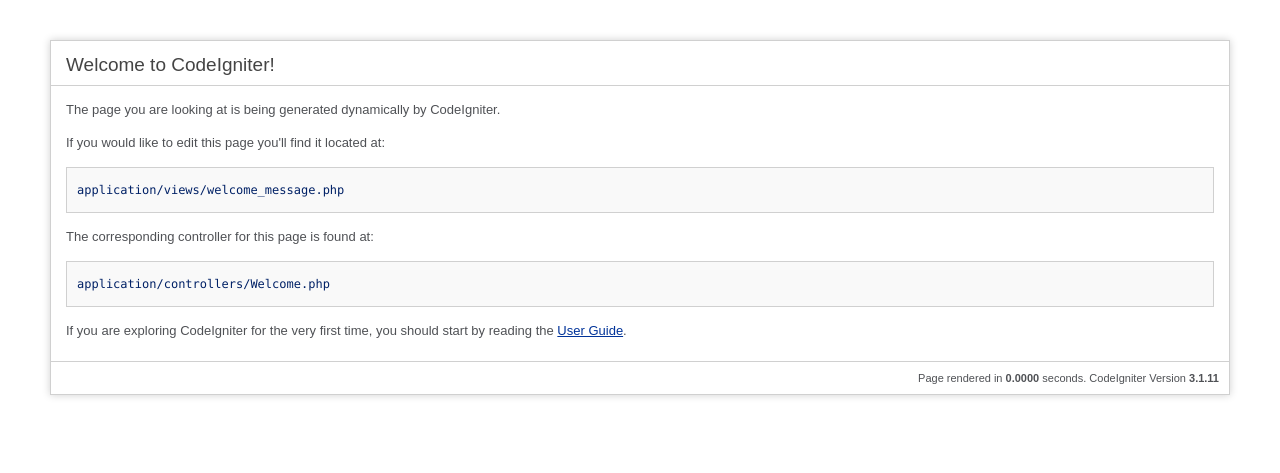
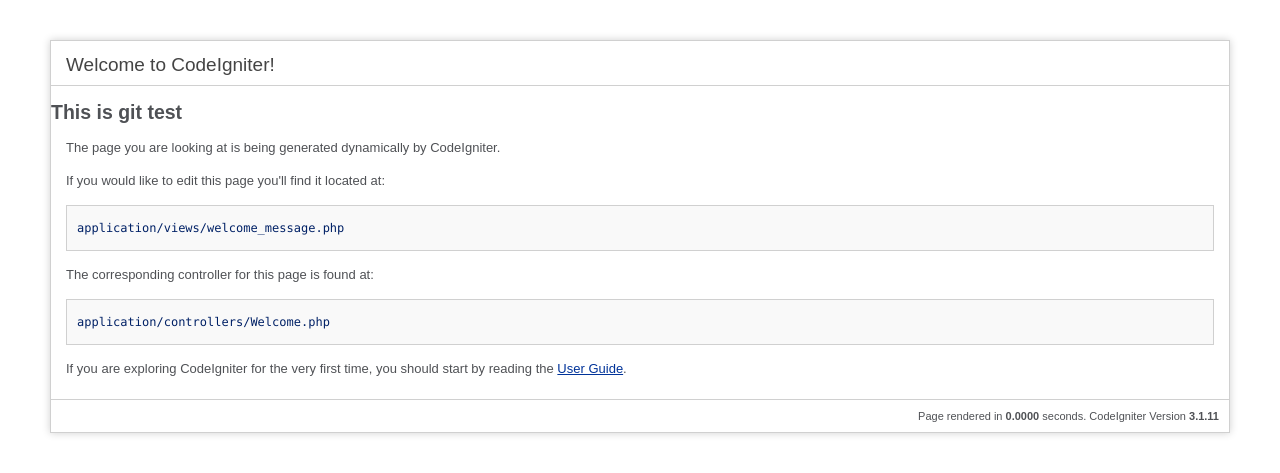
Before and after one commit to chansoft22/myfirstproject, a CodeIgniter app: page /database/ in a window 1280 px wide. Shown: the top 473 px of the page. Run offline with CodeIgniter, Linux system fonts and the light colour scheme.

Commit message:
testing commit

```diff
--- a/application/views/welcome_message.php
+++ b/application/views/welcome_message.php
@@ -69,7 +69,7 @@ defined('BASEPATH') OR exit('No direct script access allowed');
 
 <div id="container">
 	<h1>Welcome to CodeIgniter!</h1>
-
+        <h2>This is git test</h2>
 	<div id="body">
 		<p>The page you are looking at is being generated dynamically by CodeIgniter.</p>
 
```
